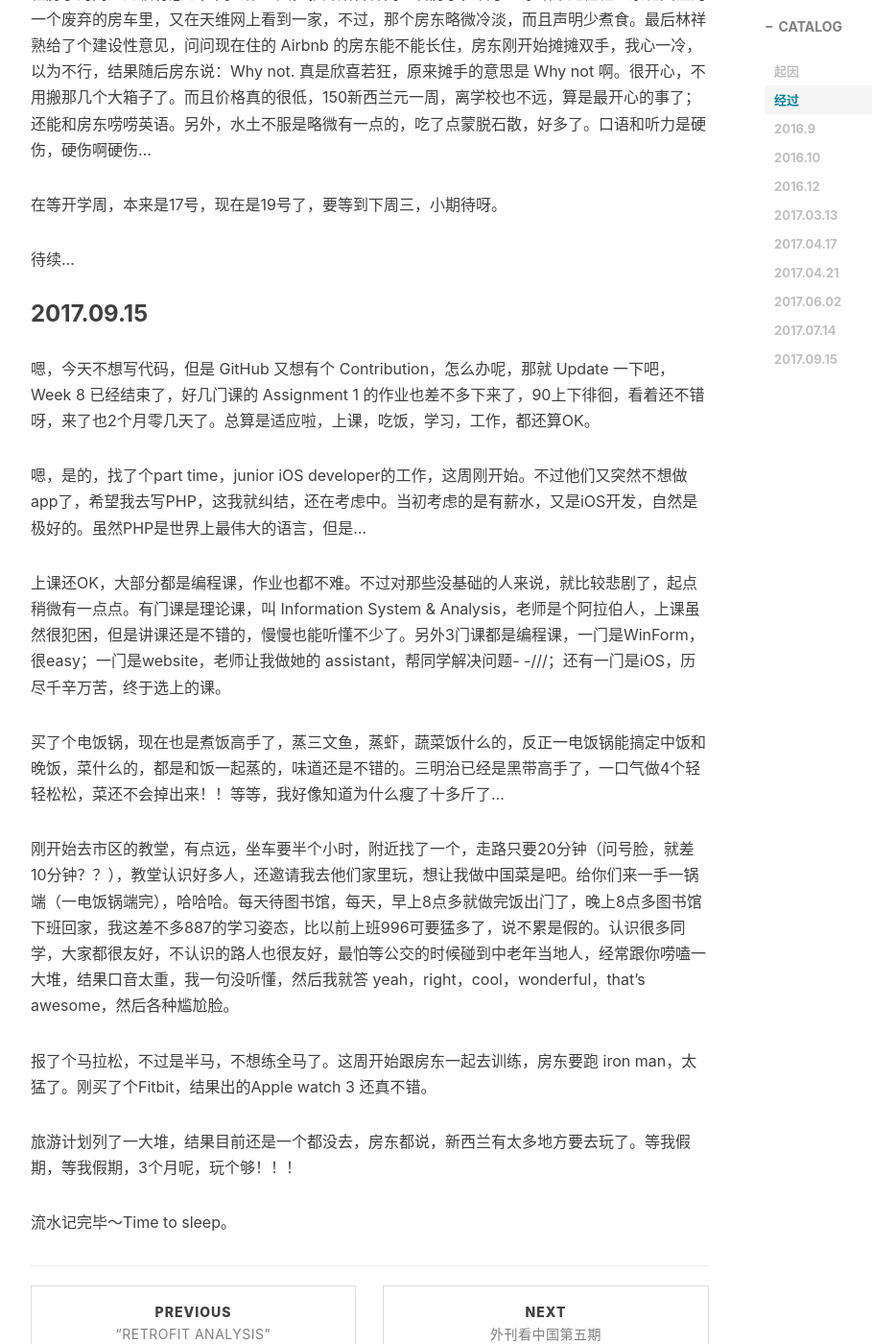
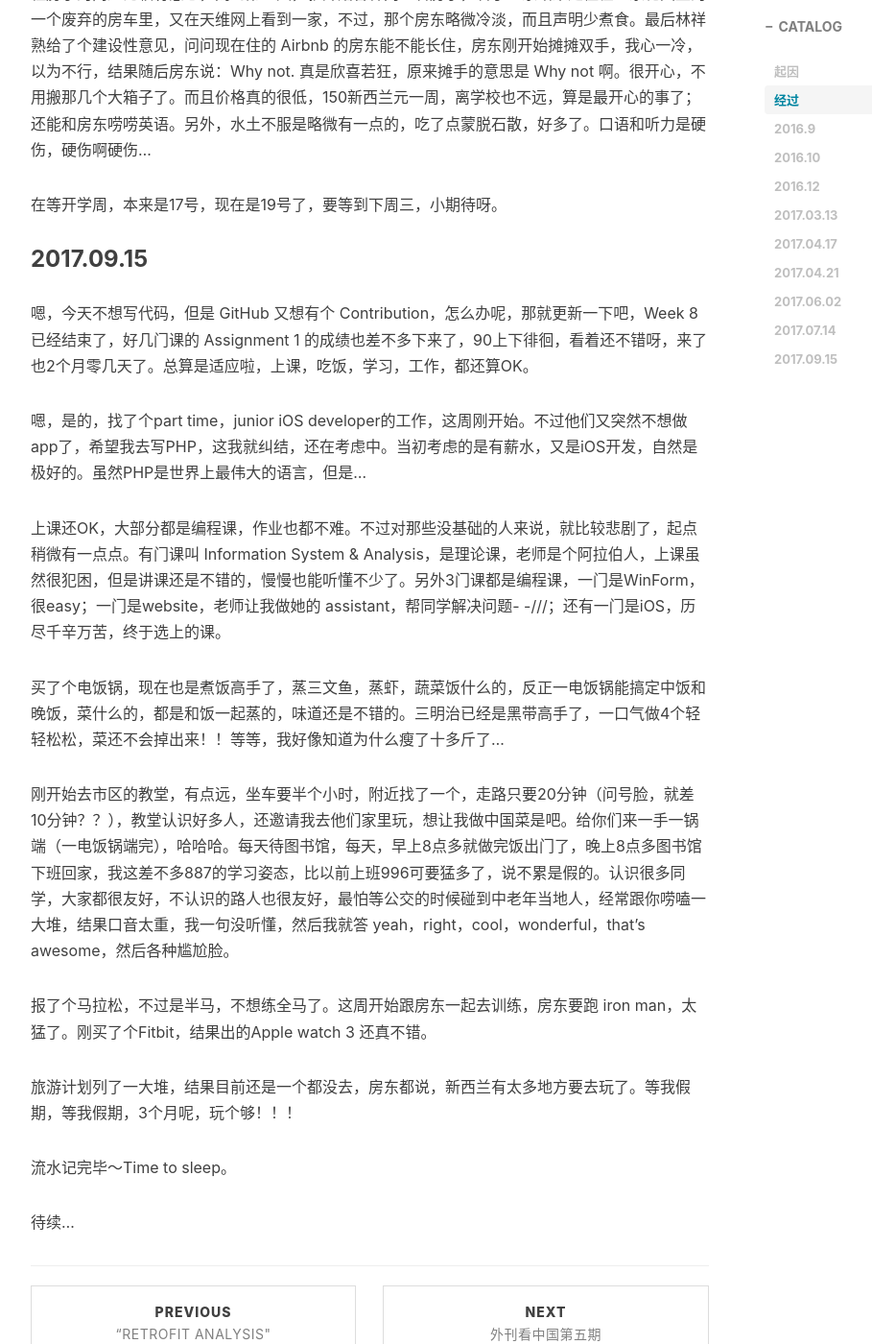
Before and after one commit to MrFuFuFu/mrfufufu.github.io, a Jekyll site: the page built from _posts/2017-04-17-Coding-for-freedom.markdown, in a window 1280 px wide and 1400 px high, scrolled down 7875 px. Shown: the whole window at 96% size, without its empty margins (233-1142 px from the left). Built offline with Jekyll 4.4.1, drawn with Linux system fonts in a browser that asks for light colours; nearby versions of some CDN libraries; comment, search, counter and statistics services are not loaded.

Commit message:
update diary

```diff
--- a/_posts/2017-04-17-Coding-for-freedom.markdown
+++ b/_posts/2017-04-17-Coding-for-freedom.markdown
@@ -158,16 +158,14 @@ Unitec 的 PGD 的 condition offer 也收到了。
 
 在等开学周，本来是17号，现在是19号了，要等到下周三，小期待呀。
 
-待续...
-
 
 ### 2017.09.15
 
-嗯，今天不想写代码，但是 GitHub 又想有个 Contribution，怎么办呢，那就 Update 一下吧，Week 8 已经结束了，好几门课的 Assignment 1 的作业也差不多下来了，90上下徘徊，看着还不错呀，来了也2个月零几天了。总算是适应啦，上课，吃饭，学习，工作，都还算OK。
+嗯，今天不想写代码，但是 GitHub 又想有个 Contribution，怎么办呢，那就更新一下吧，Week 8 已经结束了，好几门课的 Assignment 1 的成绩也差不多下来了，90上下徘徊，看着还不错呀，来了也2个月零几天了。总算是适应啦，上课，吃饭，学习，工作，都还算OK。
 
 嗯，是的，找了个part time，junior iOS developer的工作，这周刚开始。不过他们又突然不想做app了，希望我去写PHP，这我就纠结，还在考虑中。当初考虑的是有薪水，又是iOS开发，自然是极好的。虽然PHP是世界上最伟大的语言，但是...
 
-上课还OK，大部分都是编程课，作业也都不难。不过对那些没基础的人来说，就比较悲剧了，起点稍微有一点点。有门课是理论课，叫 Information System & Analysis，老师是个阿拉伯人，上课虽然很犯困，但是讲课还是不错的，慢慢也能听懂不少了。另外3门课都是编程课，一门是WinForm，很easy；一门是website，老师让我做她的 assistant，帮同学解决问题- -///；还有一门是iOS，历尽千辛万苦，终于选上的课。
+上课还OK，大部分都是编程课，作业也都不难。不过对那些没基础的人来说，就比较悲剧了，起点稍微有一点点。有门课叫 Information System & Analysis，是理论课，老师是个阿拉伯人，上课虽然很犯困，但是讲课还是不错的，慢慢也能听懂不少了。另外3门课都是编程课，一门是WinForm，很easy；一门是website，老师让我做她的 assistant，帮同学解决问题- -///；还有一门是iOS，历尽千辛万苦，终于选上的课。
 
 买了个电饭锅，现在也是煮饭高手了，蒸三文鱼，蒸虾，蔬菜饭什么的，反正一电饭锅能搞定中饭和晚饭，菜什么的，都是和饭一起蒸的，味道还是不错的。三明治已经是黑带高手了，一口气做4个轻轻松松，菜还不会掉出来！！等等，我好像知道为什么瘦了十多斤了...
 
```
Also changed, not shown: other parts of _posts/2017-04-17-Coding-for-freedom.markdown (+2 -0 lines).
